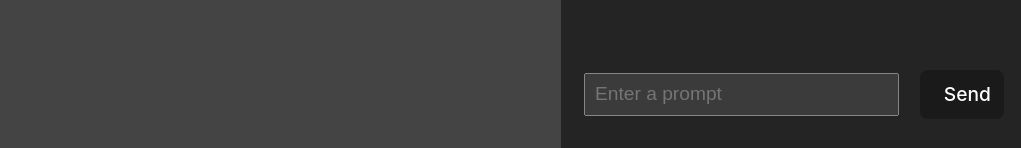
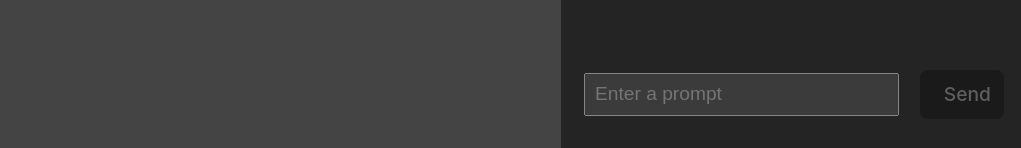
Before and after one commit to USF-IEEE/AITutor-Frontend, a React (Vite) app: page / in a window 1280 px wide. Shown: the part 649-797 px from the top of the page, without its empty margins (253-1274 px from the left). Built offline with nearby package versions, Linux system fonts and the light colour scheme.

Commit message:
implemtented prompt disable to avoid user error

```diff
--- a/src/components/Chat/Chat.tsx
+++ b/src/components/Chat/Chat.tsx
@@ -89,7 +89,7 @@ export default function Chat() {
         console.log(`this is the current chat: ${chat}`);
         let chatContainer: HTMLElement | null = document.querySelector(".text-container");
         if (chatContainer != null){
-            chatContainer.scrollTop = chatContainer.scrollHeight;
+            chatContainer.scrollTop = chatContainer.scrollHeight - 10;
         }
       }, [chat])
 
@@ -115,7 +115,7 @@ export default function Chat() {
                     value={message}
                     onChange={(e) => setMessage(e.target.value)}
                 />
-                <button onClick={() => {const newUserPrompt = new Message(message, true)
+                <button disabled={loading || message == ""} onClick={() => {const newUserPrompt = new Message(message, true)
                 setChat([...chat, newUserPrompt])}} type='submit'>Send</button>
             </form>
         </div>
```
